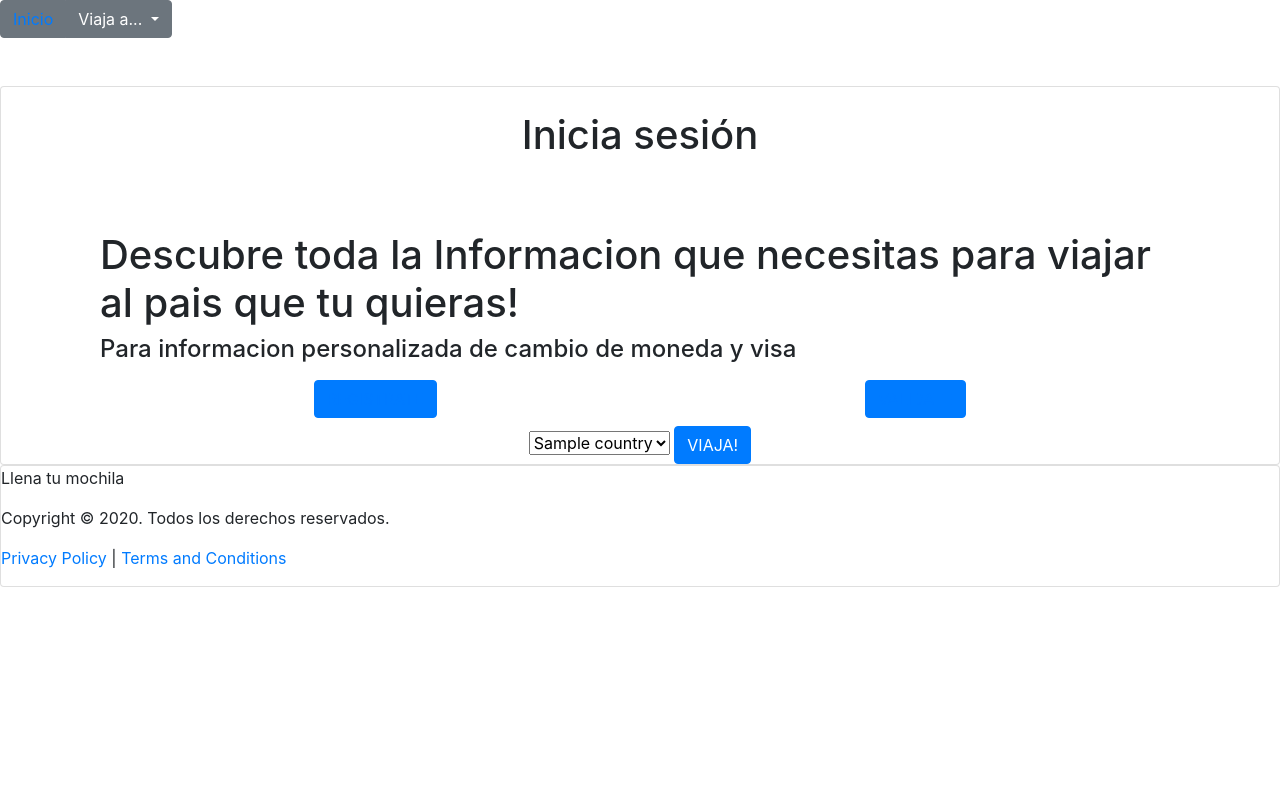
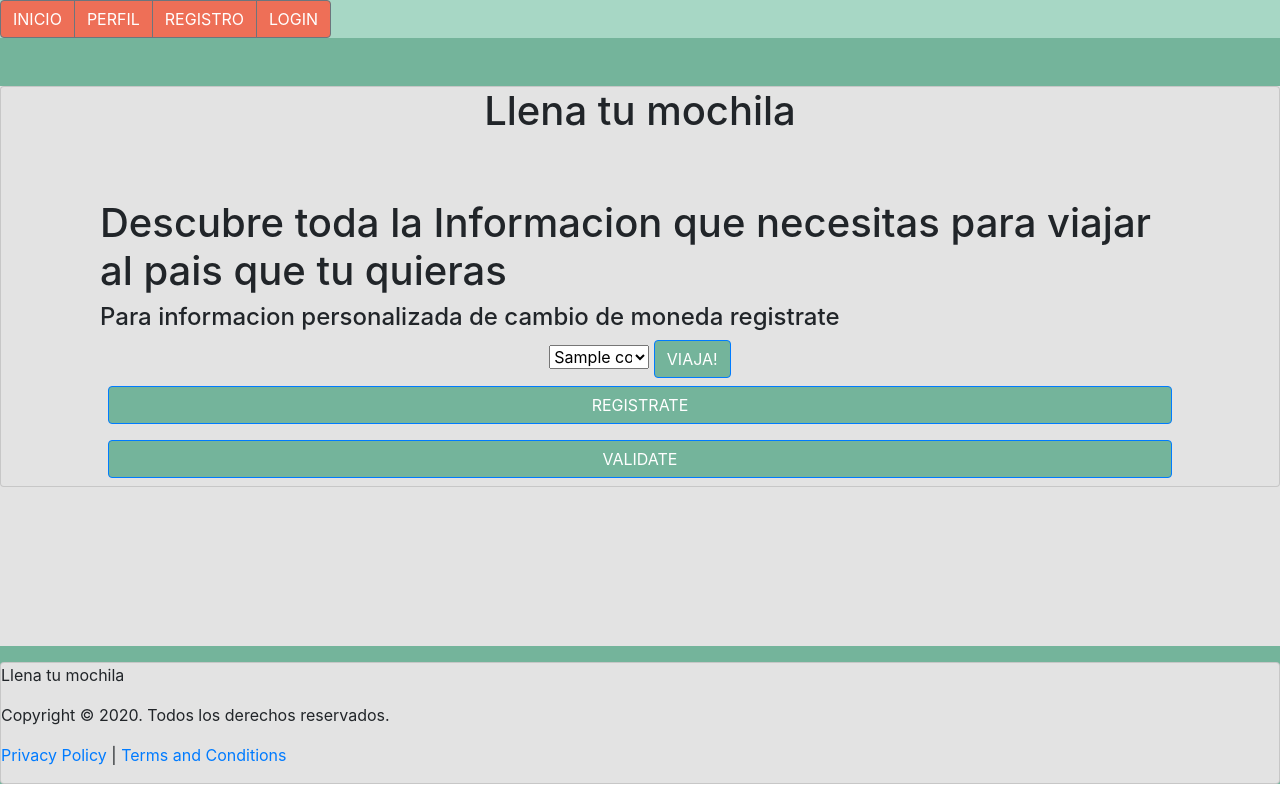
Before and after one commit to RaulNinoSalas-fbmoll/LlenaTuMochila, a Django app: template templates/app/block/home.html in a window 1280 px wide. Run offline with Django 3.2, Linux system fonts and the light colour scheme; the template is opened without the code that fills it: most values are stand-ins (such as "Sample title", 1, 10 or a date in 2020); parts of the project's set-up code (start-up, migrations or seed data) failed here and were passed over; some libraries are stand-ins or nearby versions.

Commit message:
Add files via upload

```diff
--- /dev/null
+++ b/static/app/custom.css
@@ -0,0 +1,32 @@
+#page {
+  background-color: #74b49b;
+}
+#page-cont {
+  background-color: #e3e3e3;
+  height: 70vh;
+}
+#navsticky {
+  background-color: #a7d7c5;
+}
+.btn-primary {
+  background-color: #74b49b;
+}
+.btn-primary:hover {
+  background-color: #ee6f57;
+}
+.btn-secondary {
+  background-color: #ee6f57;
+}
+.btn-secondary:hover {
+  background-color: #a7d7c5;
+}
+select {
+  width: 100px;
+}
+.card {
+  background-color: #e3e3e3;
+}
+button > a {
+  color: white;
+}
+/*# sourceMappingURL=custom.css.map */
--- /dev/null
+++ b/static/app/custom.less
@@ -0,0 +1,39 @@
+@primary_color: #f4f9f4;
+@secondary_color:#a7d7c5;
+@terceary_color: #74b49b;
+@cuartary_color: #5c8d89;
+@5_color:#e3e3e3;
+@6_color:#cb3737;
+@7_color:#ee6f57;
+
+#page{
+  background-color: @terceary_color;
+}
+#page-cont{
+  background-color: @5_color;
+  height: 70vh;
+}
+#navsticky{
+  background-color: @secondary_color;
+}
+.btn-primary{
+  background-color: @terceary_color;
+  &:hover{
+    background-color: @7_color;
+  }
+}
+.btn-secondary{
+  background-color: @7_color;
+  &:hover{
+    background-color: @secondary_color;
+  }
+}
+select{
+  width: 100px;
+}
+.card{
+  background-color: @5_color;
+}
+button>a{
+  color:white;
+}
--- a/templates/app/base.html
+++ b/templates/app/base.html
@@ -13,33 +13,29 @@
 
 <body>
 
-<div id="page"  style="height:100vh">
+<div id="page" >
 
     {% block header %}<!--Menu sticky movil-->
-        <div id="navsticky" class="header header-fixed">
-            <div class="btn-group">
-                <button type="button" class="btn btn-secondary">
-                    <a href="{% url 'app:main' %}">Inicio</a>
-                </button>
-                <div class="btn-group">
-                    <button class="btn btn-secondary dropdown-toggle" type="button" id="dropdownMenuButton" data-toggle="dropdown" aria-haspopup="true" aria-expanded="false">
-                        Viaja a...
-                    </button>
-                    <div class="dropdown-menu" aria-labelledby="dropdownMenuButton">
-                        <a class="dropdown-item" href="#">Action</a>
-                        <a class="dropdown-item" href="#">Another action</a>
-                        <a class="dropdown-item" href="#">Something else here</a>
+        <div id="navsticky" class="header header-fixed justify-content-center">
+            <div class="btn-group justify-content-center">
+                <button class="btn btn-m btn-full btn-secondary rounded-s shadow-l text-uppercase">
+                    <a href="{% url 'app:main' %}">Inicio</a></button>
+                <button class="btn btn-m btn-full btn-secondary rounded-s shadow-l text-uppercase">
+                    <a href="#" disabled>Perfil</a></button>
+                <button class="btn btn-m btn-full btn-secondary rounded-s shadow-l text-uppercase">
+                    <a href="{% url 'app:register' %}#">Registro</a></button>
+                <button class="btn btn-m btn-full btn-secondary rounded-s shadow-l text-uppercase">
+                    <a href="{% url 'app:login' %}">Login</a></button>
             </div>
         </div>
-            </div>
-        </div>
+
 
     {% endblock %}
 
 {% block content %}{% endblock %}
 
 {% block footer %}<!--Menu footer-->
-        <div class="footer card card-style">
+    <div class="footer card card-style mt-3">
         <p class="footer-title">Llena tu mochila</p>
         <p class="footer-copyright">Copyright &copy; <span id="copyright-year">{% now "Y" %}</span>. Todos los derechos reservados.</p>
         <p class="footer-links"><a href="{% url 'app:main' %}" class="color-highlight">Privacy Policy</a> | <a
--- a/templates/app/block/home.html
+++ b/templates/app/block/home.html
@@ -4,23 +4,18 @@
 {% block title %}Home{% endblock %}
 
 
-
 {% block content %}
 
     <div id="page-cont">
         <div class="card card-style mt-5">
-            <div class="content mt-4 mb-0">
-                <h1 class="text-center font-600 font-40 mb-3">Inicia sesión</h1>
-                <div class="container d-flex flex-column justify-content-center align-center mt-5">
-                    <div class="container justify-content-center align-center">
-                        <h1 class="mt-4">Descubre toda la Informacion que necesitas para viajar al pais que tu quieras!</h1>
-                        <h4>Para informacion personalizada de cambio de moneda y visa</h4>
+            <h1 class="text-center font-600 mb-3">Llena tu mochila</h1>
+            <div class="content d-flex mt-4 mb-0 row">
+                <div class="container d-flex flex-column justify-content-center align-center mt-0">
+                    <div class="container d-flex flex-column justify-content-center align-center">
+                        <h1 class="mt-4">Descubre toda la Informacion que necesitas para viajar al pais que tu quieras</h1>
+                        <h4>Para informacion personalizada de cambio de moneda registrate</h4>
                     </div>
-                    <div class="container justify-content-around align-center d-flex flex-row ">
-                        <button class="btn btn-primary rounded-s shadow-l text-uppercase m-2"><a href="{% url 'app:register' %}">Registrate</a></button>
-                        <button class="btn btn-primary rounded-s shadow-l text-uppercase m-2"><a href="{%  url 'app:login' %}">Validate</a></button>
-                    </div>
-                    <div class="container justify-content-around align-center d-flex flex-row " >
+                    <div class="container justify-content-around align-center d-flex flex-row" >
                         <form method="POST" action="{% url 'app:information'  %}">
                             {% csrf_token %}
                             <select name="country" class="dropdown-primary">
@@ -31,7 +26,10 @@
                             <button type="submit" class="btn btn-m btn-full btn-primary rounded-s shadow-l text-uppercase">Viaja!</button>
                         </form>
                     </div>
-                    {#        <button><a href="{% url 'app:logout' %}" width="25px"><span>Logout</span></a></button>#}
+                    <div class="container justify-content-around align-center d-flex flex-column ">
+                        <button class="btn btn-primary rounded-s shadow-l text-uppercase m-2"><a href="{% url 'app:register' %}">Registrate</a></button>
+                        <button class="btn btn-primary rounded-s shadow-l text-uppercase m-2"><a href="{%  url 'app:login' %}">Validate</a></button>
+                    </div>
                 </div>
             </div>
         </div>
--- a/templates/app/block/register.html
+++ b/templates/app/block/register.html
@@ -18,13 +18,11 @@
                         {% csrf_token %}
                         <div class="input-style has-icon input-style-1">
                             <button type="submit" class="btn btn-primary rounded-s shadow-l text-uppercase m-2" onclick="validatePassword()">Crear cuenta</button>
+                            <button class="btn btn-primary rounded-s shadow-l text-uppercase m-2"><a href="{% url 'app:register' %}" class="color-theme">Login</a></button>
                         </div>
                     </form>
                 </div>
                 <div class="divider">
-                    <p class="text-center">
-                        <a href="{% url 'app:login' %}" class="color-theme opacity-50 font-12">¿Ya está registrado? Entra aquí.</a>
-                    </p>
                 </div>
             </div>
         </div>
```
Also changed, not shown: templates/app/block/country.html (+54 -20 lines), templates/app/block/login.html (+9 -9 lines), 1 other file. Lines whose indentation alone changed are shown as unchanged.
